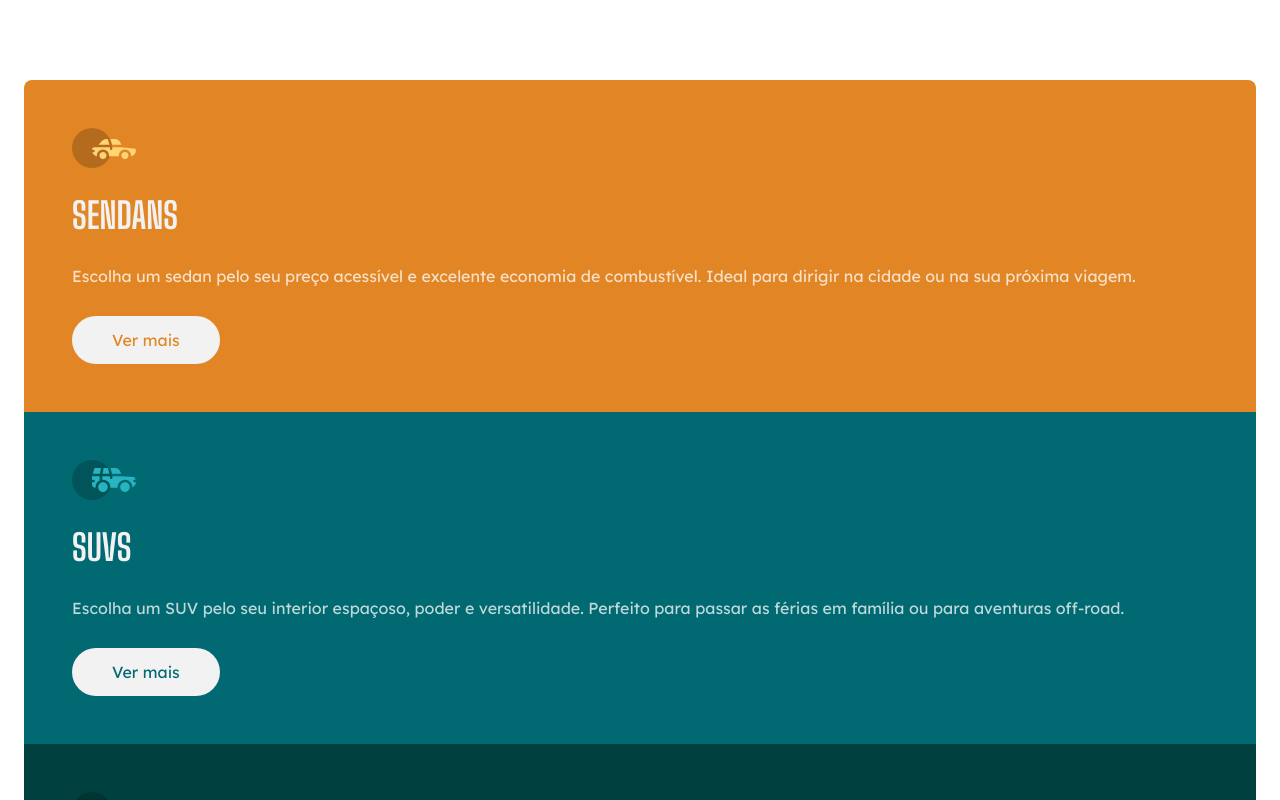
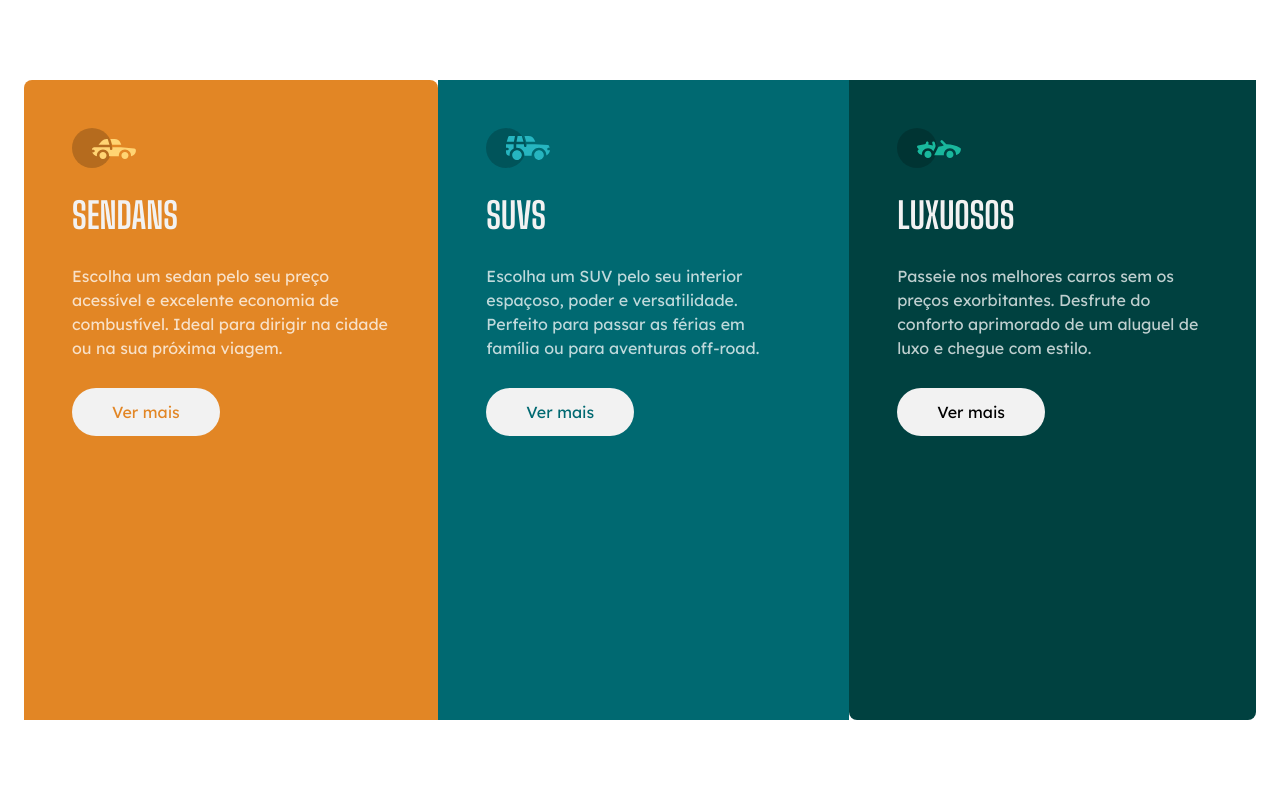
Before and after one commit to pc261/Projeto_carros, a React (Vite) app: page / in a window 1280 px wide. Shown: the top 800 px of the page. Built offline with nearby package versions, Linux system fonts and the light colour scheme.

Commit message:
primeiro commit da responsividade

```diff
--- a/src/App.jsx
+++ b/src/App.jsx
@@ -4,8 +4,8 @@
 
 export default function App() {
   return(
-    <main className = "py-20 px-6 min-h-svh bg-offwhitebg ">
-      <section>
+    <main className = "py-20 px-6 min-h-svh bg-offwhitebg antialiased lg:flex justify-center itens-center">
+      <section className="lg:flex">
 
         <div className="bg-orange p-12 rounded-t-lg">
           <img src={iconSedans} alt="Icone dos carros Sedans"  className = "mb-7" />
```
